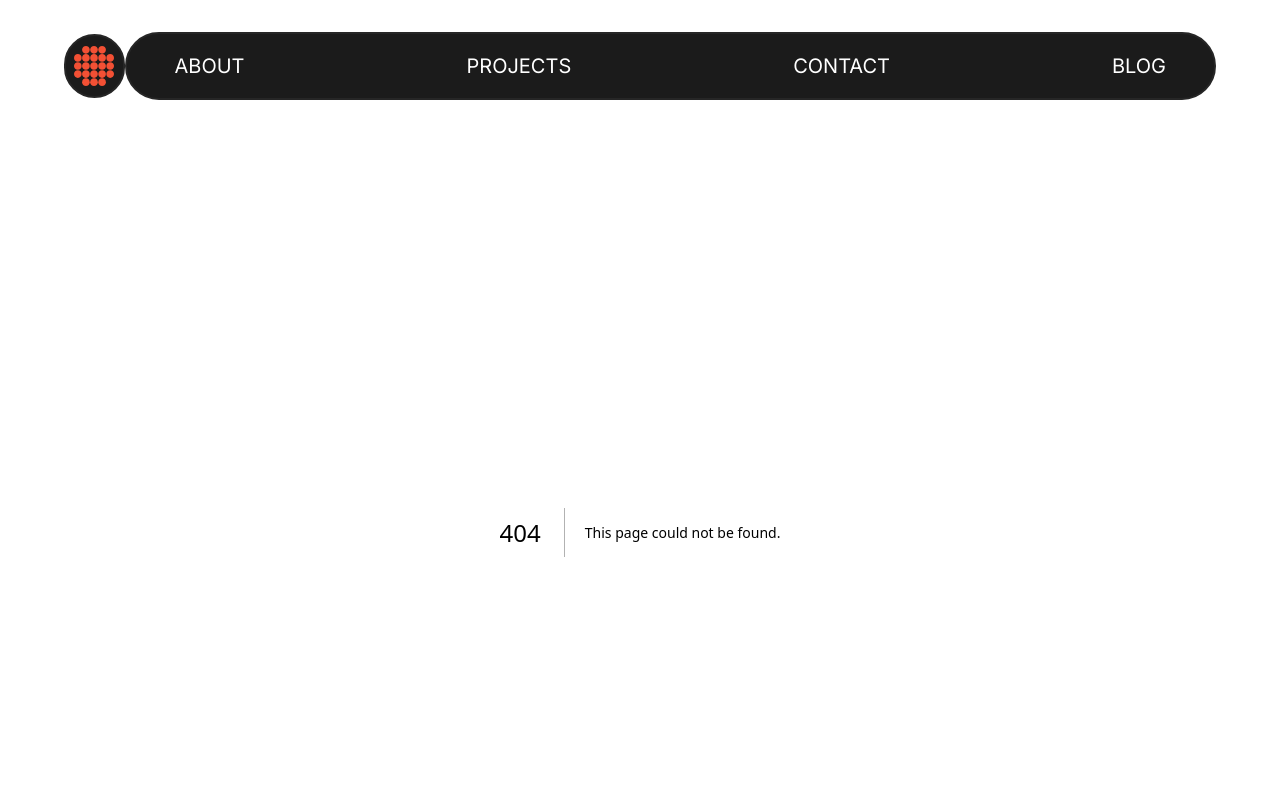
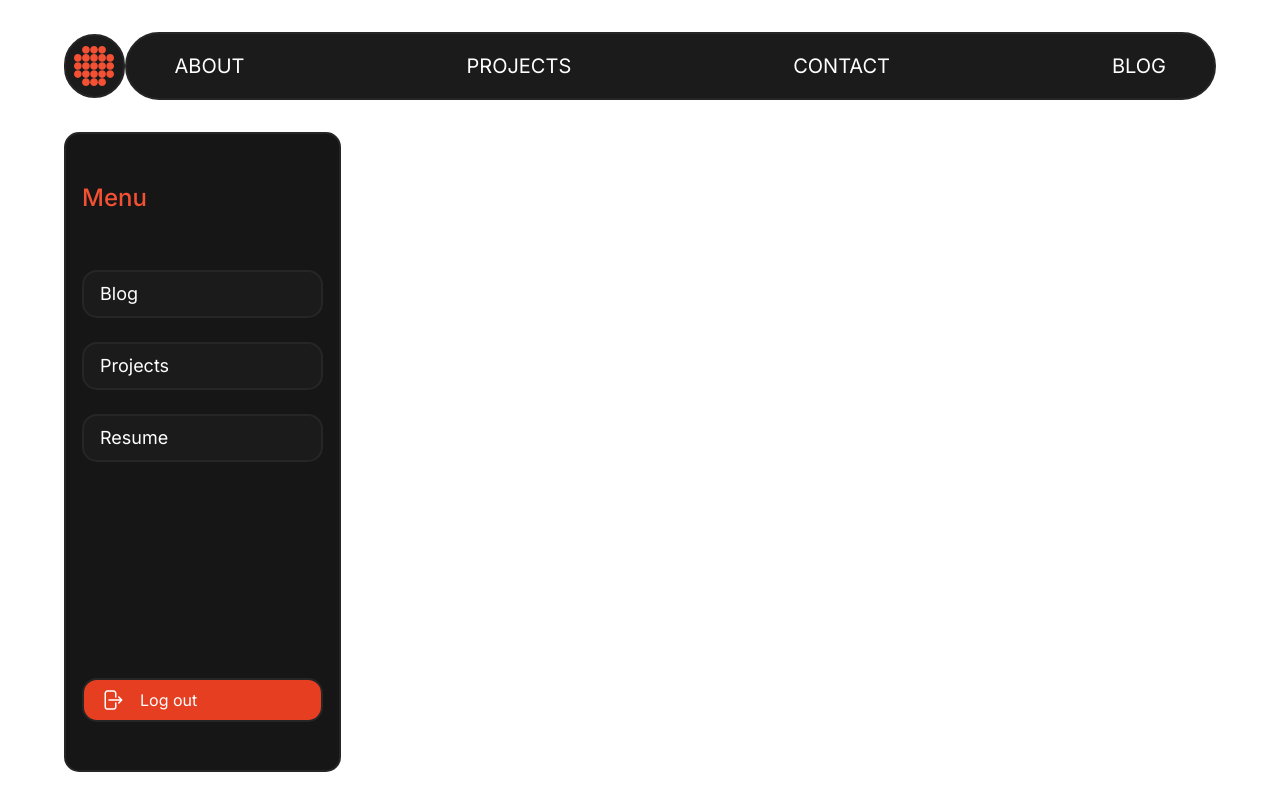
Before and after one commit to Proac-Tee/profile, a Next.js app: page /dashboard in a window 1280 px wide. Before the commit this address had no page. Shown: the top 810 px of the page. Built offline with nearby package versions, Linux system fonts and the light colour scheme.

Commit message:
feat: dashboard pagination

```diff
--- /dev/null
+++ b/src/app/dashboard/layout.tsx
@@ -0,0 +1,24 @@
+import { inter } from "@/lib/fonts";
+import { cn } from "@/utils/cn";
+import type { Metadata } from "next";
+
+export const metadata: Metadata = {
+  title: "Admin Dashboard - Babatunde Taiwo",
+  description:
+    "Administrator dashboard for managing Babatunde Taiwo's portfolio, projects, and content. Streamlined tools for updates and analytics.",
+  keywords:
+    "Admin Dashboard, Portfolio Management, Project Management, Content Management, Babatunde Taiwo",
+  icons: [{ rel: "icon", url: "/favicon.ico" }],
+};
+
+export default function DashboardLayout({
+  children,
+}: Readonly<{
+  children: React.ReactNode;
+}>) {
+  return (
+    <main className={cn(inter.className, "max-w-[1440px] mx-auto ")}>
+      {children}
+    </main>
+  );
+}
--- /dev/null
+++ b/src/app/dashboard/page.tsx
@@ -0,0 +1,12 @@
+import SideBar from "@/features/dashboard/components/SideBar";
+import React from "react";
+
+const DashobardPage = async () => {
+  return (
+    <section>
+      <SideBar />
+    </section>
+  );
+};
+
+export default DashobardPage;
--- a/src/app/layout.tsx
+++ b/src/app/layout.tsx
@@ -21,7 +21,9 @@ export default function RootLayout({
   return (
     <html lang="en">
       <body
-        className={cn(`${inter.className} px-[1rem] md:px-[2rem] lg:px-[4rem]`)}
+        className={cn(
+          `${inter.className} px-[1rem] md:px-[2rem] lg:px-[4rem] max-w-[1440px] mx-auto `,
+        )}
       >
         <NavBar />
         {children}
--- /dev/null
+++ b/src/features/dashboard/components/SideBar.tsx
@@ -0,0 +1,78 @@
+"use client";
+
+import React from "react";
+import { dashboardNavLinks } from "../utils/dashboardNavLinks";
+import { cn } from "@/utils/cn";
+import Button from "@/components/ui/Button";
+import { usePathname, useRouter, useSearchParams } from "next/navigation";
+
+const SideBar = () => {
+  const pathname = usePathname();
+  const searchParams = useSearchParams();
+  const router = useRouter();
+
+  const updateQueryParams = (key: string, value: string) => {
+    const params = new URLSearchParams(searchParams.toString());
+    params.set(key, value);
+    const newUrl = `${pathname}?section=${params.get("section")}`;
+    router.replace(newUrl);
+  };
+
+  const active_section = searchParams.get("section") ?? "dashboard";
+
+  return (
+    <aside
+      className={cn(
+        "px-4 border-border hidden h-[80vh] w-[277px] border-2 rounded-[15px] bg-background py-12 md:flex flex-col",
+      )}
+    >
+      <h2 className="text-2xl text-primary mb-8 font-medium">Menu</h2>
+      <ul className="flex-grow">
+        {dashboardNavLinks.map((item) => (
+          <li className="text-gray text-lg cursor-pointer my-6" key={item.name}>
+            <Button
+              onClick={() =>
+                updateQueryParams("section", item.name.toLowerCase())
+              }
+              className={cn(
+                "flex w-full hover:bg-transparent justify-start cursor-pointer bg-secondaryBackgroundColor border-border border-2 transition-all ease-in-out duration-300 items-center",
+                {
+                  "border-primaryLight":
+                    active_section === item.name.toLowerCase(),
+                },
+              )}
+            >
+              {item.name}
+            </Button>
+          </li>
+        ))}
+      </ul>
+
+      <Button
+        className={cn(
+          "flex w-full gap-4 transition-all ease-in-out duration-300 hover:bg-primaryLight justify-start cursor-pointer bg-priamryButtonColor border-border border-2 transition-all ease-in-out duration-300 items-center mt-auto",
+        )}
+      >
+        <span>
+          <svg
+            xmlns="http://www.w3.org/2000/svg"
+            fill="none"
+            viewBox="0 0 24 24"
+            strokeWidth={1.5}
+            stroke="currentColor"
+            className="size-6"
+          >
+            <path
+              strokeLinecap="round"
+              strokeLinejoin="round"
+              d="M15.75 9V5.25A2.25 2.25 0 0 0 13.5 3h-6a2.25 2.25 0 0 0-2.25 2.25v13.5A2.25 2.25 0 0 0 7.5 21h6a2.25 2.25 0 0 0 2.25-2.25V15m3 0 3-3m0 0-3-3m3 3H9"
+            />
+          </svg>
+        </span>
+        Log out
+      </Button>
+    </aside>
+  );
+};
+
+export default SideBar;
--- /dev/null
+++ b/src/features/dashboard/utils/dashboardNavLinks.ts
@@ -0,0 +1,5 @@
+export const dashboardNavLinks = [
+  { name: "Blog" },
+  { name: "Projects" },
+  { name: "Resume" },
+];
--- a/src/features/landingPage/Components/Hero.tsx
+++ b/src/features/landingPage/Components/Hero.tsx
@@ -70,17 +70,19 @@ const Hero = () => {
               href={`/resume`}
             >
               Resume
-              <span className="pl-[1rem] border-l-[1px] border-l-border h-[42px] flex justify-center ml-[1rem] items-center">
+              <span className="ml-[2rem] pl-[1rem] border-l-[1px] border-l-border h-[42px] flex justify-center ml-[1rem] items-center">
                 <svg
-                  width="18"
-                  height="18"
-                  viewBox="0 0 18 18"
+                  xmlns="http://www.w3.org/2000/svg"
                   fill="none"
-                  xmlns="http://www.w3.org/2000/svg"
+                  viewBox="0 0 24 24"
+                  strokeWidth={1.5}
+                  stroke="currentColor"
+                  className="size-6"
                 >
                   <path
-                    d="M17.25 0.000488281H5.25C5.05109 0.000488281 4.86032 0.0795061 4.71967 0.220158C4.57902 0.360811 4.5 0.551576 4.5 0.750488V4.50049H0.75C0.551088 4.50049 0.360322 4.57951 0.21967 4.72016C0.0790178 4.86081 0 5.05158 0 5.25049V17.2505C0 17.4494 0.0790178 17.6402 0.21967 17.7808C0.360322 17.9215 0.551088 18.0005 0.75 18.0005H12.75C12.9489 18.0005 13.1397 17.9215 13.2803 17.7808C13.421 17.6402 13.5 17.4494 13.5 17.2505V13.5005H17.25C17.4489 13.5005 17.6397 13.4215 17.7803 13.2808C17.921 13.1402 18 12.9494 18 12.7505V0.750488C18 0.551576 17.921 0.360811 17.7803 0.220158C17.6397 0.0795061 17.4489 0.000488281 17.25 0.000488281ZM12 16.5005H1.5V6.00049H12V16.5005ZM16.5 12.0005H13.5V5.25049C13.5 5.05158 13.421 4.86081 13.2803 4.72016C13.1397 4.57951 12.9489 4.50049 12.75 4.50049H6V1.50049H16.5V12.0005Z"
-                    fill="#C0C0C0"
+                    strokeLinecap="round"
+                    strokeLinejoin="round"
+                    d="M19.5 14.25v-2.625a3.375 3.375 0 0 0-3.375-3.375h-1.5A1.125 1.125 0 0 1 13.5 7.125v-1.5a3.375 3.375 0 0 0-3.375-3.375H8.25m2.25 0H5.625c-.621 0-1.125.504-1.125 1.125v17.25c0 .621.504 1.125 1.125 1.125h12.75c.621 0 1.125-.504 1.125-1.125V11.25a9 9 0 0 0-9-9Z"
                   />
                 </svg>
               </span>
@@ -88,7 +90,7 @@ const Hero = () => {
           </section>
         </div>
 
-        <div className="relative overflow-hidden w-[178px] h-[178px] rounded-full border-[8px] border-border border-solid">
+        <div className="relative bg-white overflow-hidden w-[178px] h-[178px] rounded-full border-[8px] border-border border-solid">
           <Image
             quality={100}
             fill
--- /dev/null
+++ b/src/utils/Pagination.tsx
@@ -0,0 +1,140 @@
+"use client";
+import React, { type FC } from "react";
+import { usePathname, useRouter, useSearchParams } from "next/navigation";
+import { type TablePaginationProps } from "~/lib/types";
+import { IProject } from "@/features/project/schemas/schema";
+
+export type TablePaginationProps = {
+  hasNextPage: boolean;
+  hasPrevPage: boolean;
+  totalEntries: IProject[];
+};
+const TablePagination: FC<TablePaginationProps> = ({
+  hasNextPage,
+  hasPrevPage,
+  totalEntries,
+}) => {
+  const router = useRouter();
+  const pathname = usePathname();
+  const searchParams = useSearchParams();
+
+  const page = parseInt(searchParams.get("page") ?? "1");
+  const per_page = 10;
+
+  const totalPages = Math.ceil(totalEntries.length / per_page);
+
+  const handlePageChange = (newPage: number) => {
+    const params = new URLSearchParams(searchParams.toString());
+
+    const newUrl = `${pathname}?${params.toString()}`;
+
+    if (page) {
+      params.set("page", newPage.toString());
+    } else {
+      params.delete("page");
+    }
+
+    router.push(newUrl);
+  };
+
+  // Function to generate pagination buttons with ellipses
+  const renderPaginationButtons = () => {
+    const visiblePages = 3;
+    const halfVisiblePages = Math.floor(visiblePages / 2);
+
+    const startPage = Math.max(1, page - halfVisiblePages);
+    const endPage = Math.min(totalPages, startPage + visiblePages - 1);
+
+    const pages = [];
+    for (let i = startPage; i <= endPage; i++) {
+      pages.push(
+        <button
+          key={i}
+          className={`flex h-[30px] w-[30px] items-center justify-center rounded-[6px] text-[0.875rem] md:h-[38px] md:w-[38px] ${
+            page === i
+              ? "bg-gradient-to-r from-fuchsia-600 to-blue-600 text-white"
+              : "border-[1px] border-[#BCBCBC] text-[#BCBCBC]"
+          }`}
+          onClick={() => handlePageChange(i)}
+        >
+          {i}
+        </button>,
+      );
+    }
+
+    const renderFirstEllipsis = startPage > 1;
+    const renderLastEllipsis = endPage < totalPages;
+
+    return (
+      <>
+        {renderFirstEllipsis && (
+          <button
+            key="first"
+            className={`flex h-[30px] w-[30px] items-center justify-center rounded-[6px] text-[0.875rem] md:h-[38px] md:w-[38px] ${
+              page === 1
+                ? "bg-gradient-to-r from-fuchsia-600 to-blue-600 text-white"
+                : "border-[1px] border-[#BCBCBC] text-[#BCBCBC]"
+            }`}
+            onClick={() => handlePageChange(1)}
+          >
+            1
+          </button>
+        )}
+        {renderFirstEllipsis && <span>...</span>}
+        {pages}
+        {renderLastEllipsis && <span>...</span>}
+        {renderLastEllipsis && (
+          <button
+            key="last"
+            className={`flex h-[30px] w-[30px] items-center justify-center rounded-[6px] text-[0.875rem] md:h-[38px] md:w-[38px] ${
+              page === totalPages
+                ? "bg-primary_color text-white"
+                : "border-[1px] border-[#BCBCBC] text-[#BCBCBC]"
+            }`}
+            onClick={() => handlePageChange(totalPages)}
+          >
+            {totalPages}
+          </button>
+        )}
+      </>
+    );
+  };
+
+  return (
+    <section className="z-0 flex flex-col-reverse justify-between gap-[1rem] md:flex-row md:items-center">
+      <div className="flex items-center gap-[1rem] text-[0.875rem] md:justify-center">
+        <div className="flex items-center justify-center text-[#A6A8B1]">
+          <p className="flex h-[38px] w-[38px] items-center justify-center rounded-[0.5rem] bg-[#5E636614]">
+            10
+          </p>
+          <span className="pl-[0.5rem]">Items per page</span>
+        </div>
+        <p className="text-[#363636]">{`${page}-${totalPages - 1} of ${
+          totalEntries.length
+        } items`}</p>
+      </div>
+      <div className="font-[500 flex flex-wrap items-center justify-center gap-[1rem] text-[0.875rem] text-gray-800">
+        <button
+          className={`text-[1rem] ${!hasPrevPage ? "opacity-20" : ""}`}
+          disabled={!hasPrevPage}
+          onClick={() => handlePageChange(page - 1)}
+        >
+          Prev
+        </button>
+
+        <div className="flex gap-[1rem]">{renderPaginationButtons()}</div>
+
+        <button
+          className={`flex gap-[1rem] font-[500] text-gray-800 ${
+            !hasNextPage ? "opacity-20" : ""
+          }`}
+          disabled={!hasNextPage}
+          onClick={() => handlePageChange(page + 1)}
+        >
+          Next
+        </button>
+      </div>
+    </section>
+  );
+};
+export default TablePagination;
```
